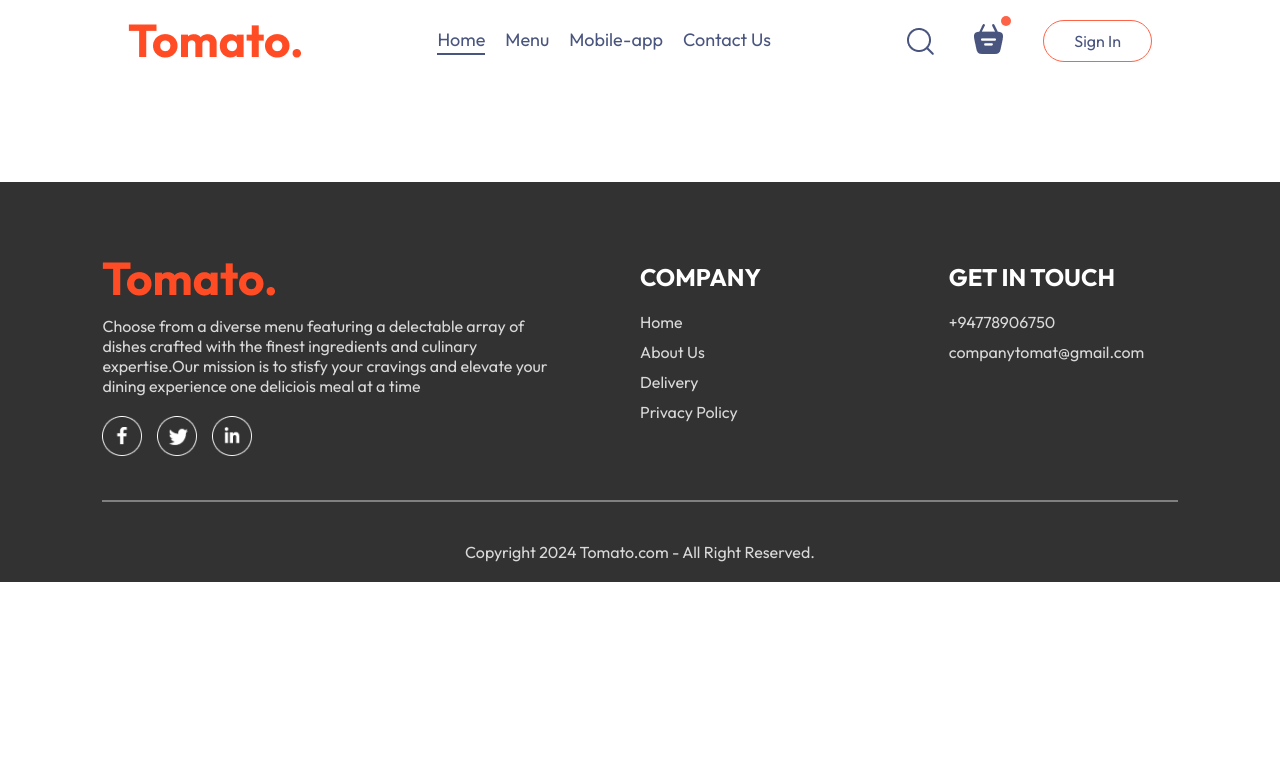
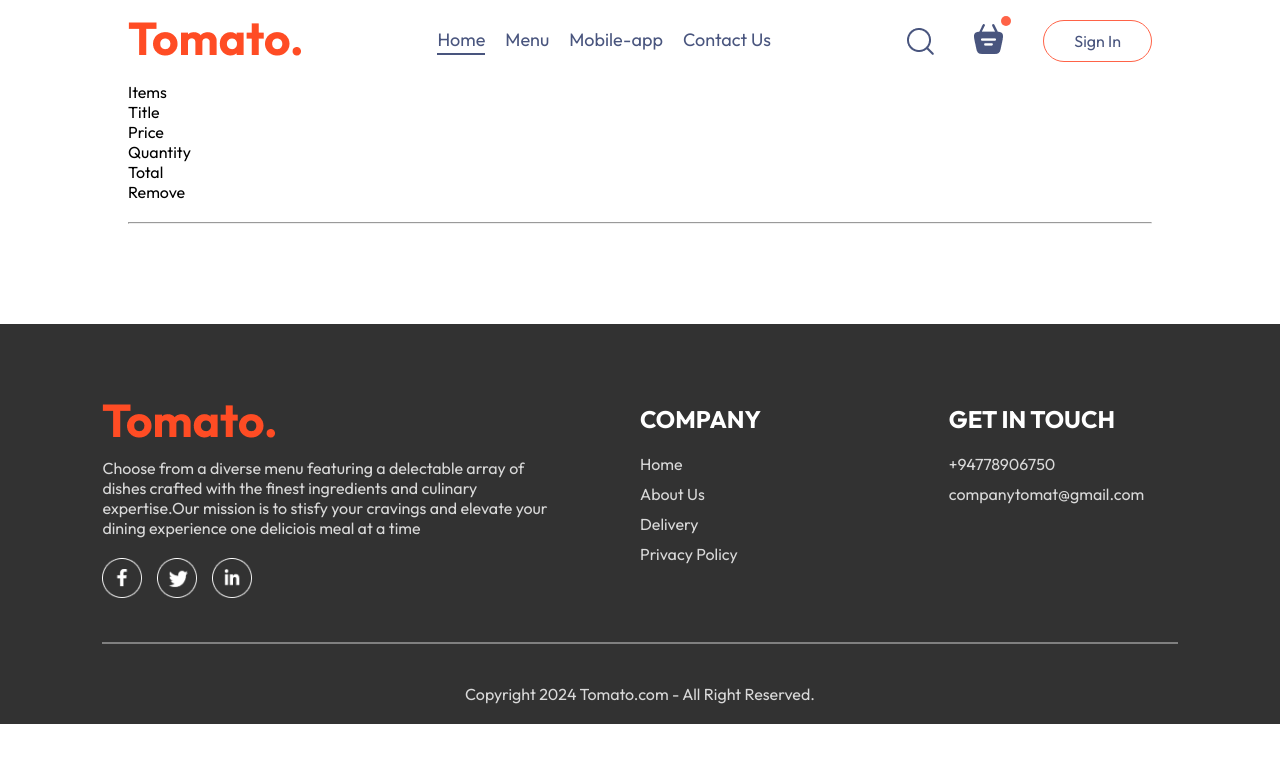
Before and after one commit to TharangaDil/FoodApp, a React (Vite) app in the folder frontend/: page /cart in a window 1280 px wide. Shown: the top 762 px of the page. Built offline with nearby package versions, Linux system fonts and the light colour scheme; a web font is replaced by a local one.

Commit message:
Setup cart page

```diff
--- a/frontend/src/Pages/Cart/Cart.jsx
+++ b/frontend/src/Pages/Cart/Cart.jsx
@@ -1,10 +1,34 @@
-import React from 'react'
+import React, { useContext } from 'react'
 import './cart.css'
+import { StoreContext } from '../../Context/StoreContext'
 
 const Cart = () => {
+
+  const {cartItems,food_list,removeFromCart} = useContext(StoreContext);
+
   return (
     <div>
-
+      <div className="cart-items">
+        <div className="cart-items-title">
+          <p>Items</p>
+          <p>Title</p>
+          <p>Price</p>
+          <p>Quantity</p>
+          <p>Total</p>
+          <p>Remove</p>
+        </div>
+        <br />
+        <hr />
+        {food_list.map((item,index)=>{
+          if(cartItems[item._id]>0){
+            return(
+              <div className="cart-items-title cart-items-item">
+                <p>{item.name}</p>
+              </div>
+            )
+          }
+        })}
+      </div>
     </div>
   )
 }
--- a/frontend/src/components/FoodItem/FoodItem.jsx
+++ b/frontend/src/components/FoodItem/FoodItem.jsx
@@ -1,12 +1,10 @@
-import React, { useState } from 'react'
-import './foodItem.css'
-import { assets } from '../../assets/assets'
+import React, { useContext } from 'react';
+import './foodItem.css';
+import { assets } from '../../assets/assets';
 import { StoreContext } from '../../Context/StoreContext';
 
-const FoodItem = ({id,name,price,description,image}) => {
-
-
-    const [cartItems,addTocart,removeFromCart] = useState(StoreContext);
+const FoodItem = ({ id, name, price, description, image }) => {
+    const { cartItems, addToCart, removeFromCart } = useContext(StoreContext);
 
     return (
         <div className='food-item'>
@@ -14,11 +12,11 @@ const FoodItem = ({id,name,price,description,image}) => {
                 <img className='food-item-image' src={image} alt='' />
                 {
                     !cartItems[id]
-            ?<img className='add' onClick={()=>addTocart(id)} src={assets.add_icon_white} alt=''/>
-            :<div className='food-item-counter'>
-                <img onClick={()=>removeFromCart(id)} src={assets.remove_icon_red} alt="" />
+                        ? <img className='add' onClick={() => addToCart(id)} src={assets.add_icon_white} alt='' />
+                        : <div className='food-item-counter'>
+                            <img onClick={() => removeFromCart(id)} src={assets.remove_icon_red} alt="" />
                             <p>{cartItems[id]}</p>
-                <img onClick={()=>addTocart(id)} src={assets.add_icon_green} alt="" />
+                            <img onClick={() => addToCart(id)} src={assets.add_icon_green} alt="" />
                         </div>
                 }
             </div>
@@ -27,13 +25,11 @@ const FoodItem = ({id,name,price,description,image}) => {
                     <p>{name}</p>
                     <img src={assets.rating_starts} alt="" />
                 </div>
-        <p className="food-item-desc" >
-            {description}
-        </p>
+                <p className="food-item-desc">{description}</p>
                 <p className="food-item-price">${price}</p>
             </div>
         </div>
-  )
-}
+    );
+};
 
-export default FoodItem
+export default FoodItem;
--- a/frontend/src/components/Navbar/Navbar.jsx
+++ b/frontend/src/components/Navbar/Navbar.jsx
@@ -10,7 +10,7 @@ const Navbar = ({setShowLogin}) => {
 
   return (
     <div className='navbar'>
-        <img src={assets.logo} alt="" className="logo" />
+        <Link to='/'><img src={assets.logo} alt="" className="logo" /></Link>
         <ul className="navbar-menu">
             <Link to='/' onClick={()=> setMenu("home")} className={menu==="home"?"active":""}>Home</Link>
             <a href='#explore-menu' onClick={()=> setMenu("menu")} className={menu==="menu"?"active":""}>Menu</a>
@@ -20,7 +20,7 @@ const Navbar = ({setShowLogin}) => {
         <div className="navbar-right">
             <img src={assets.search_icon} alt="" />
             <div className="navbar-search-icon">
-                <img src={assets.basket_icon} alt="" />
+               <Link to='/cart'><img src={assets.basket_icon} alt="" /></Link>
                 <div className="dot"></div>
             </div>
             <button onClick={()=>setShowLogin(true)}>Sign In</button>
```
Also changed, not shown: package.json (deleted, +0 -12 lines), 1 other file (tests, documents, lock files or other folders). Lines whose indentation alone changed are shown as unchanged.
